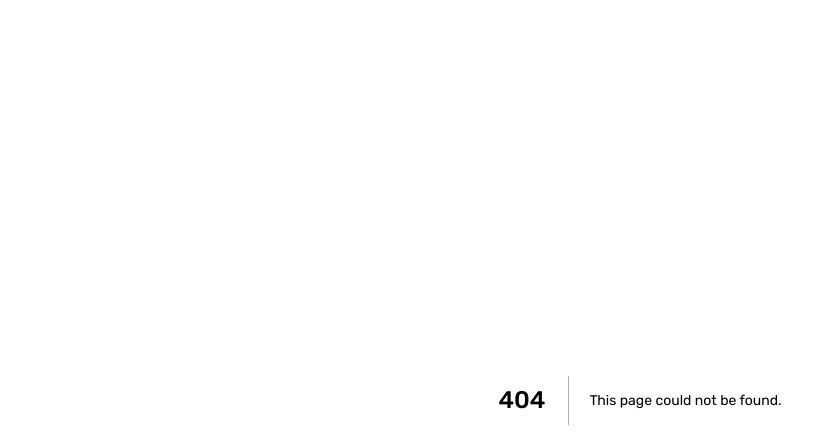
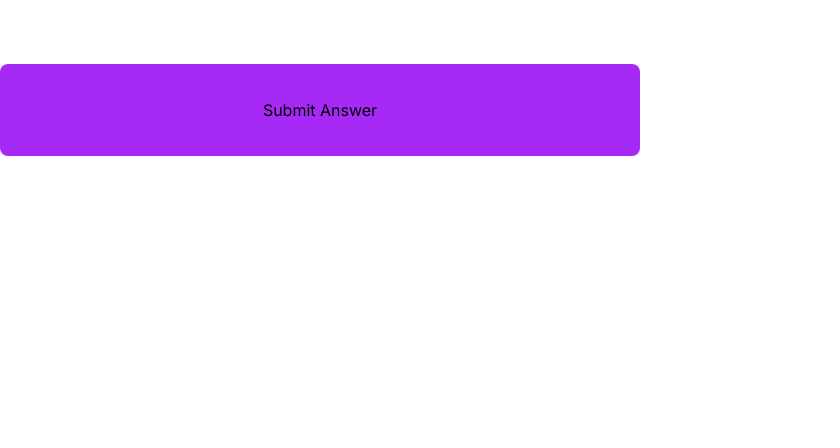
Before and after one commit to john-mathis/quiz, a Next.js app: page /question in a window 1280 px wide. Before the commit this address had no page. Shown: the top 448 px of the page, without its empty margins (0-840 px from the left). Built offline with nearby package versions, Linux system fonts and the light colour scheme.

Commit message:
Created new components for the Submit button once the user selects which quiz they would like to take. Also created an Answers component, which will be reusable and store data from the JSON file to filter through and display the data.

```diff
--- /dev/null
+++ b/app/components/Answers/Answers.tsx
@@ -0,0 +1,20 @@
+"use client"
+import Selection from "../SelectButton/Selection"
+import Data from "../../data.json"
+
+interface QuestionProps{
+    letterChoice:string;
+    answer:string;
+}
+
+export default function Answers({letterChoice, answer}:QuestionProps){
+    console.log(Data)
+    return (
+        <section>
+            <div className=" flex justify-start items-center px-3 w-[20rem] xs:w-[15rem] md:w-[40rem] lg:w-[30.25rem] h-16 bg-white dark:bg-[--grey-navy] rounded-lg text-white cursor-pointer">
+            <p className="ml-4 text-[--dark-navy] dark:text-white">{}</p>
+
+            </div>
+        </section>
+    )
+}
--- /dev/null
+++ b/app/components/SubmitButton/SubmitButton.tsx
@@ -0,0 +1,5 @@
+export default function SubmitButton(){
+    return(
+        <button className="w-[20.43rem] md:w-[40rem] h-[3.5rem] md:h-[5.75rem] bg-[--purple] rounded-lg ">Submit Answer</button>
+    )
+}
--- /dev/null
+++ b/app/question/page.tsx
@@ -0,0 +1,12 @@
+import Answers from "../components/Answers/Answers";
+import SubmitButton from "../components/SubmitButton/SubmitButton";
+
+
+export default function question(){
+    return(
+        <>
+        <Answers />
+        <SubmitButton/>
+        </>
+    )
+}
```
